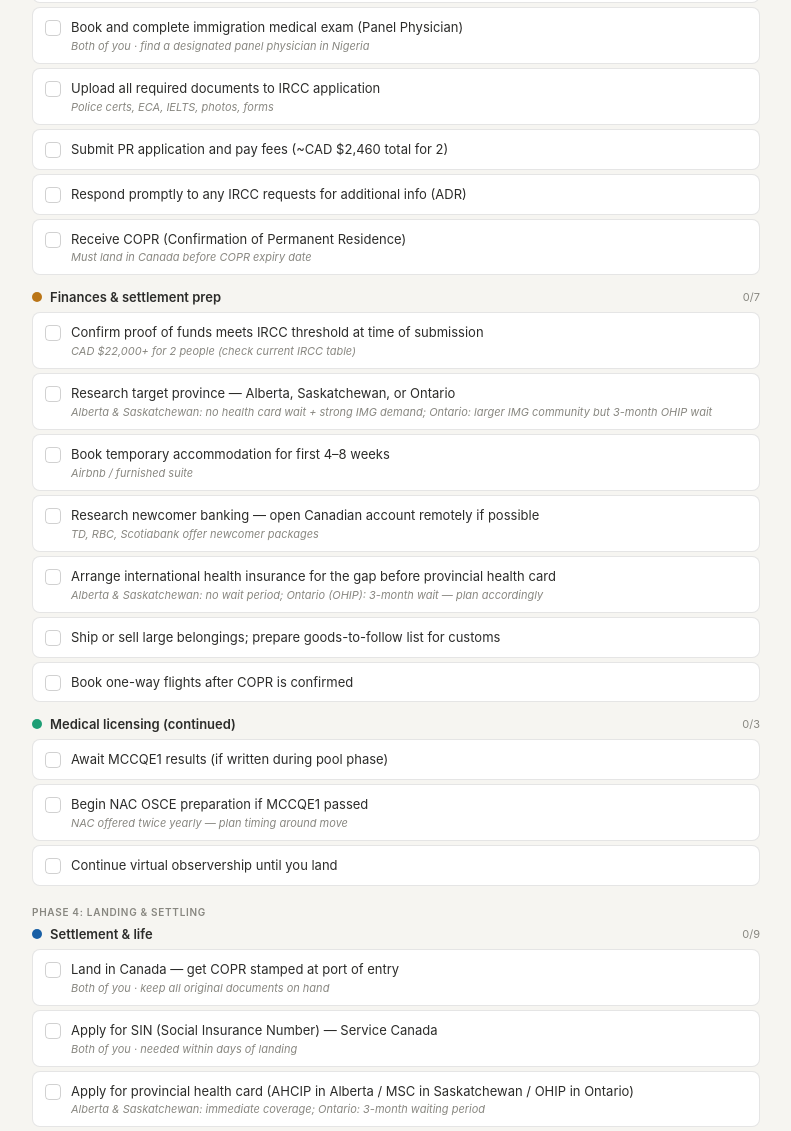
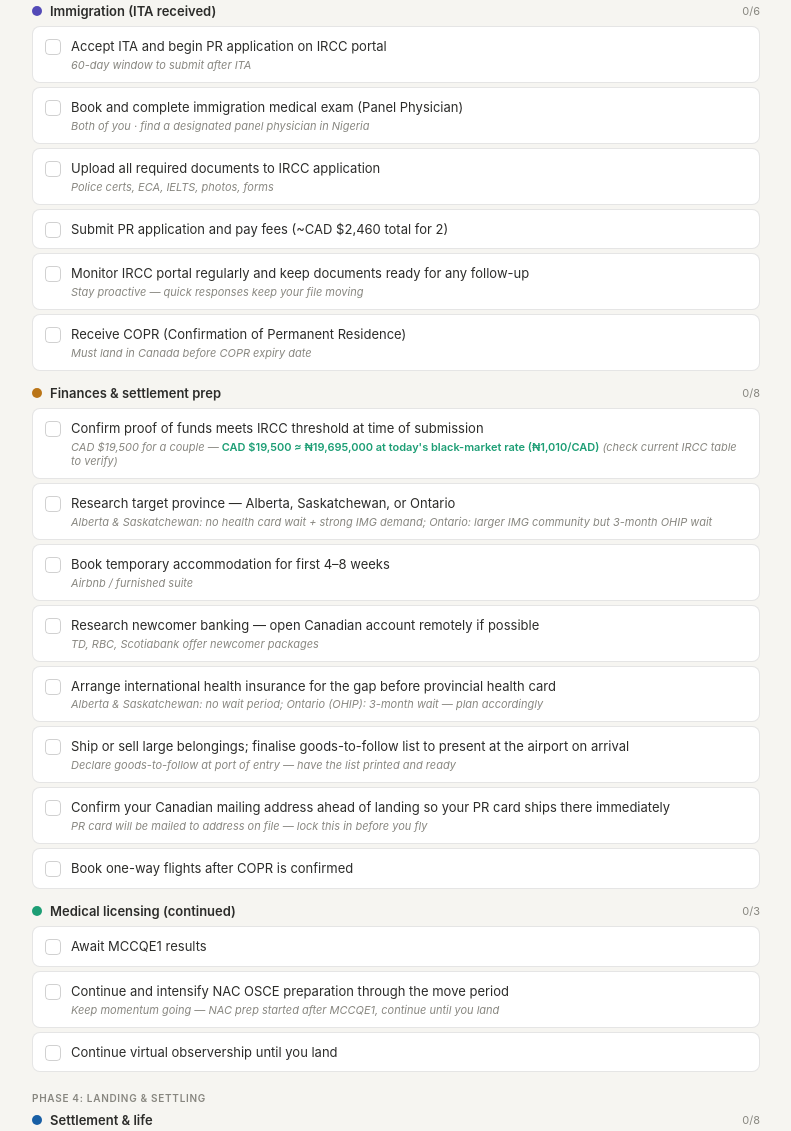
Before and after one commit to Dellightte/cmt, a plain HTML site: page index.html in a window 1280 px wide. Shown: the part 1997-3128 px from the top of the page, without its empty margins (244-1035 px from the left). Drawn offline with Linux system fonts and the light colour scheme; no server answers.

Commit message:
Add files via upload

```diff
--- a/index.html
+++ b/index.html
@@ -67,6 +67,8 @@
   .item-note { font-size: 11px; color: var(--text3); margin-top: 2px; font-style: italic; }
   .empty { text-align: center; padding: 40px; color: var(--text3); font-size: 14px; }
   .save-note { font-size: 11px; color: var(--text3); text-align: center; margin-top: 24px; }
+  .pof-ngn { font-style: normal; font-weight: 600; color: var(--teal); }
+  .pof-ngn.loading { color: var(--text3); font-style: italic; font-weight: normal; }
   @media print {
     body { background: #fff; color: #000; }
     .phase-nav, .reset-btn, .save-note { display: none; }
@@ -139,11 +141,12 @@ const DATA = [
       ["Begin MCCQE1 study plan (Toronto Notes, UWorld, Amboss)","Plan 6–12 months of prep"],
       ["Save up MCCQE1 exam fee (~CAD $1,490)","See finances track"],
       ["Register and write MCCQE1 once funds are ready","Both of you · offered year-round at Prometric centres"],
+      ["Begin NAC OSCE preparation after writing MCCQE1","Both of you · NAC offered Feb and Sept — start building your OSCE skills now"],
       ["Explore virtual observership opportunities (CAHO, hospital programs)","Builds Canadian experience for CaRMS"],
     ]},
     { name:"Finances & documents", color:"#BA7517", items:[
-      ["Open a dedicated savings account for settlement funds","Target: CAD $25,000+ proof of funds for 2 people"],
-      ["Set a monthly savings target toward proof of funds","Required at time of ITA submission"],
+      ["Open a dedicated savings account for settlement funds","Target: CAD $19,500 proof of funds for a couple"],
+      ["Set a monthly savings target toward proof of funds — <span class='pof-ngn'>calculating NGN equivalent…</span>","Required at time of ITA submission"],
       ["Gather police clearance certificates (Nigeria + any country lived in)","Both of you · valid 6 months from issue"],
       ["Gather birth certificates, marriage/engagement documents","Both of you"],
       ["Get reference letters from current employers/hospitals","Both of you · needed for work experience proof"],
@@ -156,21 +159,22 @@ const DATA = [
       ["Book and complete immigration medical exam (Panel Physician)","Both of you · find a designated panel physician in Nigeria"],
       ["Upload all required documents to IRCC application","Police certs, ECA, IELTS, photos, forms"],
       ["Submit PR application and pay fees (~CAD $2,460 total for 2)",""],
-      ["Respond promptly to any IRCC requests for additional info (ADR)",""],
+      ["Monitor IRCC portal regularly and keep documents ready for any follow-up","Stay proactive — quick responses keep your file moving"],
       ["Receive COPR (Confirmation of Permanent Residence)","Must land in Canada before COPR expiry date"],
     ]},
     { name:"Finances & settlement prep", color:"#BA7517", items:[
-      ["Confirm proof of funds meets IRCC threshold at time of submission","CAD $22,000+ for 2 people (check current IRCC table)"],
+      ["Confirm proof of funds meets IRCC threshold at time of submission","CAD $19,500 for a couple — <span class='pof-ngn'>calculating NGN equivalent…</span> (check current IRCC table to verify)"],
       ["Research target province — Alberta, Saskatchewan, or Ontario","Alberta & Saskatchewan: no health card wait + strong IMG demand; Ontario: larger IMG community but 3-month OHIP wait"],
       ["Book temporary accommodation for first 4–8 weeks","Airbnb / furnished suite"],
       ["Research newcomer banking — open Canadian account remotely if possible","TD, RBC, Scotiabank offer newcomer packages"],
       ["Arrange international health insurance for the gap before provincial health card","Alberta & Saskatchewan: no wait period; Ontario (OHIP): 3-month wait — plan accordingly"],
-      ["Ship or sell large belongings; prepare goods-to-follow list for customs",""],
+      ["Ship or sell large belongings; finalise goods-to-follow list to present at the airport on arrival","Declare goods-to-follow at port of entry — have the list printed and ready"],
+      ["Confirm your Canadian mailing address ahead of landing so your PR card ships there immediately","PR card will be mailed to address on file — lock this in before you fly"],
       ["Book one-way flights after COPR is confirmed",""],
     ]},
     { name:"Medical licensing (continued)", color:"#1D9E75", items:[
-      ["Await MCCQE1 results (if written during pool phase)",""],
-      ["Begin NAC OSCE preparation if MCCQE1 passed","NAC offered twice yearly — plan timing around move"],
+      ["Await MCCQE1 results",""],
+      ["Continue and intensify NAC OSCE preparation through the move period","Keep momentum going — NAC prep started after MCCQE1, continue until you land"],
       ["Continue virtual observership until you land",""],
     ]},
   ]},
@@ -184,12 +188,10 @@ const DATA = [
       ["Get Canadian driver's license (convert Nigerian licence)","Both of you · province-dependent process"],
       ["Find and lease a longer-term apartment",""],
       ["Apply for Canada PR card (confirm mailing address)",""],
-      ["Register with College of Physicians and Surgeons in your province","Both of you · for Associate Physician licence"],
     ]},
     { name:"Medical licensing", color:"#1D9E75", items:[
-      ["Find a physical in-person clinical observership at a Canadian hospital","Strengthens CaRMS application significantly"],
-      ["Apply for Associate Physician or Clinical Observer role","Income + Canadian clinical experience"],
-      ["Continue / intensify NAC OSCE preparation in Canada",""],
+      ["Continue NAC OSCE preparation — the priority on arrival","Both of you · now studying in Canada with the real exam date in sight"],
+      ["Register with College of Physicians and Surgeons in your province","Both of you · required before applying for any clinical role"],
     ]},
   ]},
   { phase:"Phase 5: OSCE & CaRMS", categories:[
@@ -197,6 +199,7 @@ const DATA = [
       ["Register for NAC OSCE (offered Feb and Sept — plan accordingly)","Both of you"],
       ["Write NAC OSCE","Both of you"],
       ["Await NAC OSCE results",""],
+      ["Apply for Associate Physician or clinical observership role","Both of you · now that OSCE is written, begin earning + building Canadian clinical experience"],
       ["Write any required provincial medical jurisprudence exam","Province-dependent"],
     ]},
     { name:"CaRMS preparation", color:"#993556", items:[
@@ -212,9 +215,8 @@ const DATA = [
   ]},
   { phase:"Phase 6: Residency match", categories:[
     { name:"Match day & beyond", color:"#993556", items:[
-      ["CaRMS Match Day — receive residency match result (typically late March)","Both of you"],
+      ["CaRMS Match Day — receive your residency match result (typically late March)","Both of you"],
       ["Accept match offer and confirm start date with program",""],
-      ["If unmatched R-1: enter R-2 second iteration or re-strategise","Many IMGs match in R-2"],
       ["Begin residency program","Congratulations — you made it!"],
     ]},
     { name:"Finances during the wait", color:"#BA7517", items:[
@@ -303,5 +305,45 @@ document.querySelector('.reset-btn').addEventListener('click', function() {
 
 render();
 </script>
+<script>
+// Live CAD → NGN black-market rate fetcher
+// Uses exchangerate-api (free tier, no key needed for basic pair)
+const POF_CAD = 19500;
+const FALLBACK_RATE = 1010; // ₦/CAD black-market mid-rate as of April 2026
+
+async function fetchCADRate() {
+  try {
+    const res = await fetch('https://open.er-api.com/v6/latest/CAD');
+    if (!res.ok) throw new Error('HTTP ' + res.status);
+    const data = await res.json();
+    const rate = data.rates && data.rates.NGN;
+    if (!rate) throw new Error('No NGN rate');
+    // Black market typically runs ~3–5% above official; apply a modest 3% premium
+    return Math.round(rate * 1.03);
+  } catch {
+    return FALLBACK_RATE;
+  }
+}
+
+function formatNGN(amount) {
+  return '₦' + Math.round(amount).toLocaleString('en-NG');
+}
+
+async function updatePOFSpans() {
+  const spans = document.querySelectorAll('.pof-ngn');
+  spans.forEach(s => { s.classList.add('loading'); s.textContent = 'fetching rate…'; });
+
+  const rate = await fetchCADRate();
+  const ngnTotal = POF_CAD * rate;
+  const label = `CAD $${POF_CAD.toLocaleString()} ≈ ${formatNGN(ngnTotal)} at today's black-market rate (₦${rate.toLocaleString()}/CAD)`;
+
+  spans.forEach(s => {
+    s.classList.remove('loading');
+    s.textContent = label;
+  });
+}
+
+updatePOFSpans();
+</script>
 </body>
 </html>
```
